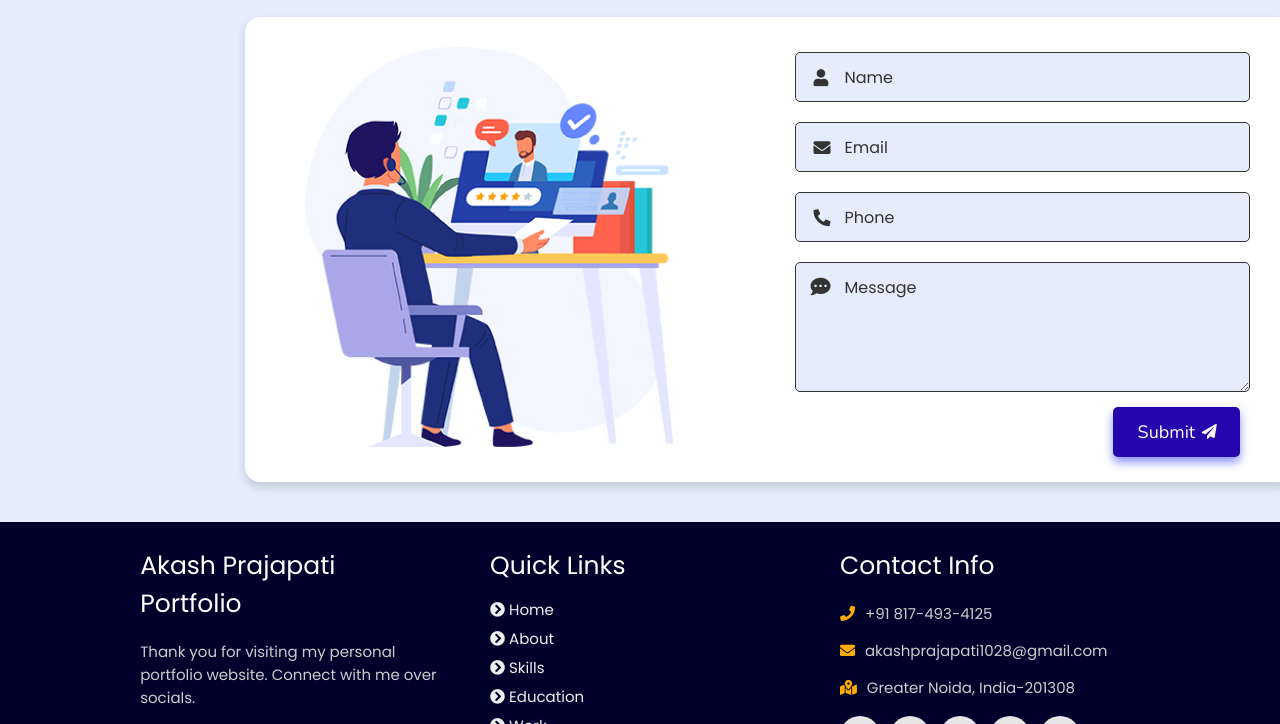
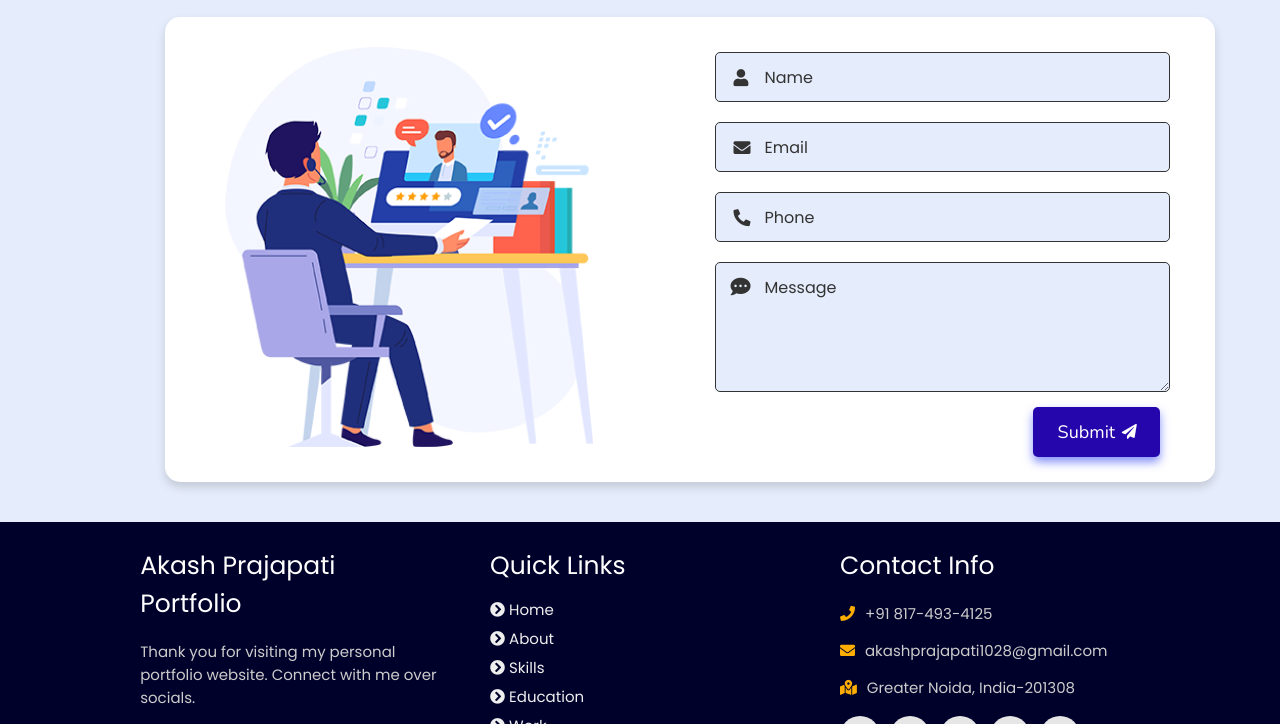
Before and after one commit to Akash8174/Portfolio-Akash-Prajapati, a plain HTML site: page index.html in a window 1280 px wide. Both pictures are taken after a click on the link "Contact". Shown: the part 6846-7570 px from the top of the page. Drawn offline with nearby package versions, Linux system fonts and the light colour scheme.

Commit message:
updated portfolio with new changes

```diff
--- a/assets/css/style.css
+++ b/assets/css/style.css
@@ -940,7 +940,7 @@ header .navbar ul li a:hover {
   width: 100%;
   background: #fff;
   border-radius: 1.5rem;
-  margin: 2rem 13rem;
+  margin: 2rem 5rem;
   box-shadow: 0 5px 10px rgba(0, 0, 0, 0.15);
 }
 .contact .container .content {
```
